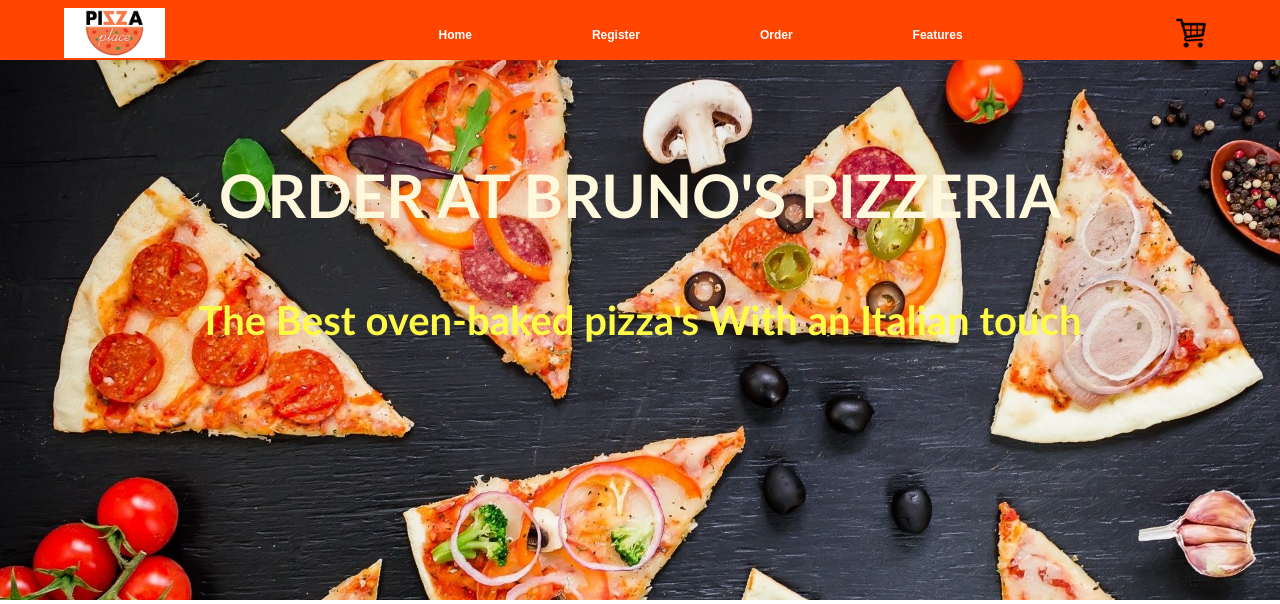
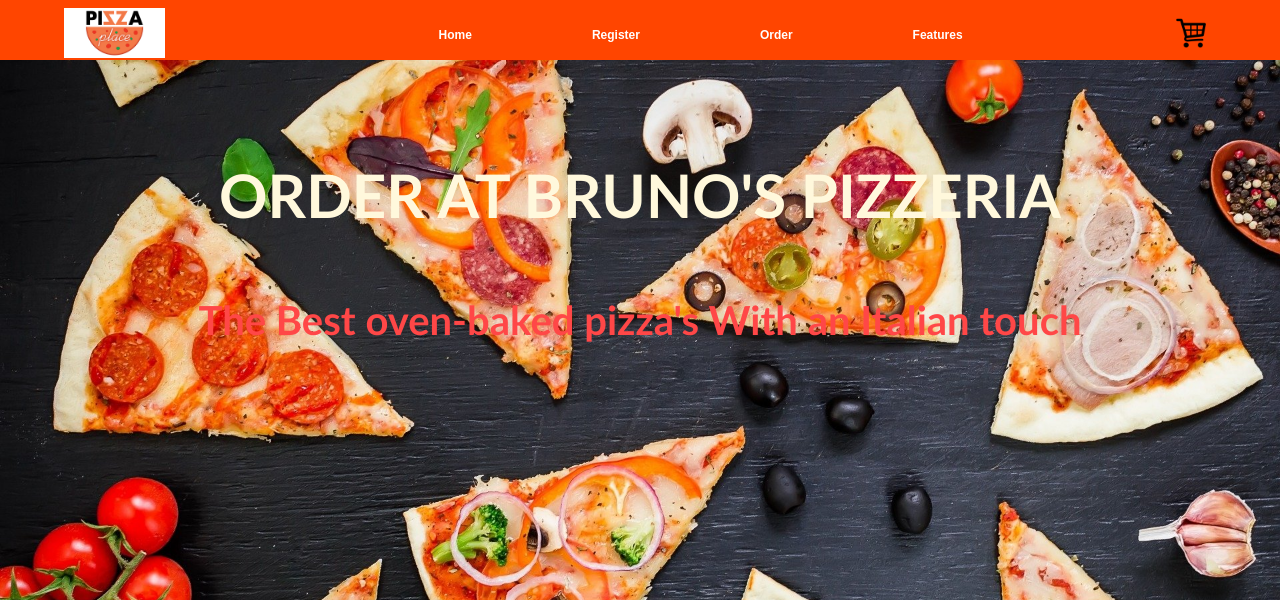
Before and after one commit to cal-andrew/swe40006-project, a PHP site: page / in a window 1280 px wide. Shown: the top 604 px of the page. Run offline with PHP 8.4, Linux system fonts and the light colour scheme.

Commit message:
test colour change

```diff
--- a/styles/main.css
+++ b/styles/main.css
@@ -79,7 +79,7 @@ nav ul li a {
 	font-weight: bold;
 	line-height: 60px;
 	text-align: center;
-	color: #fff947;
+	color: #ff4747;
 	padding-top: 20px;
 }
 
```
